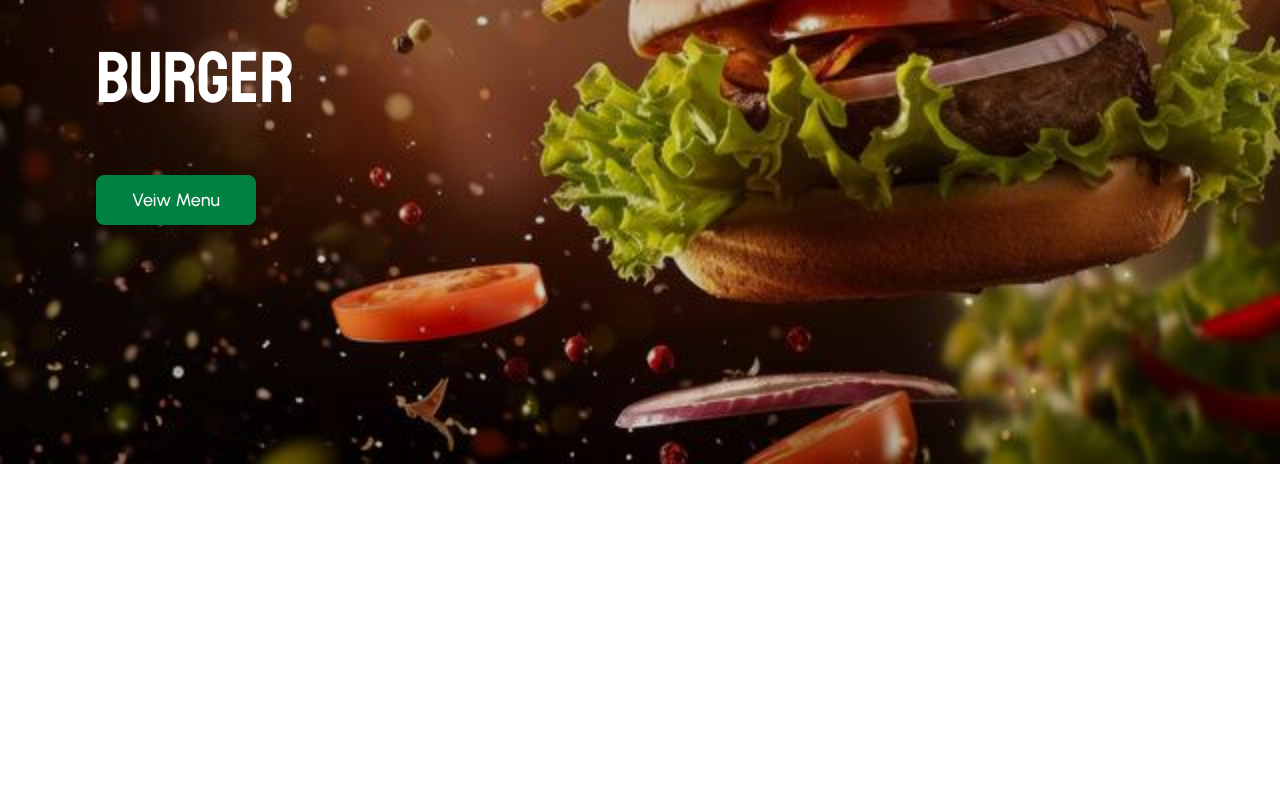
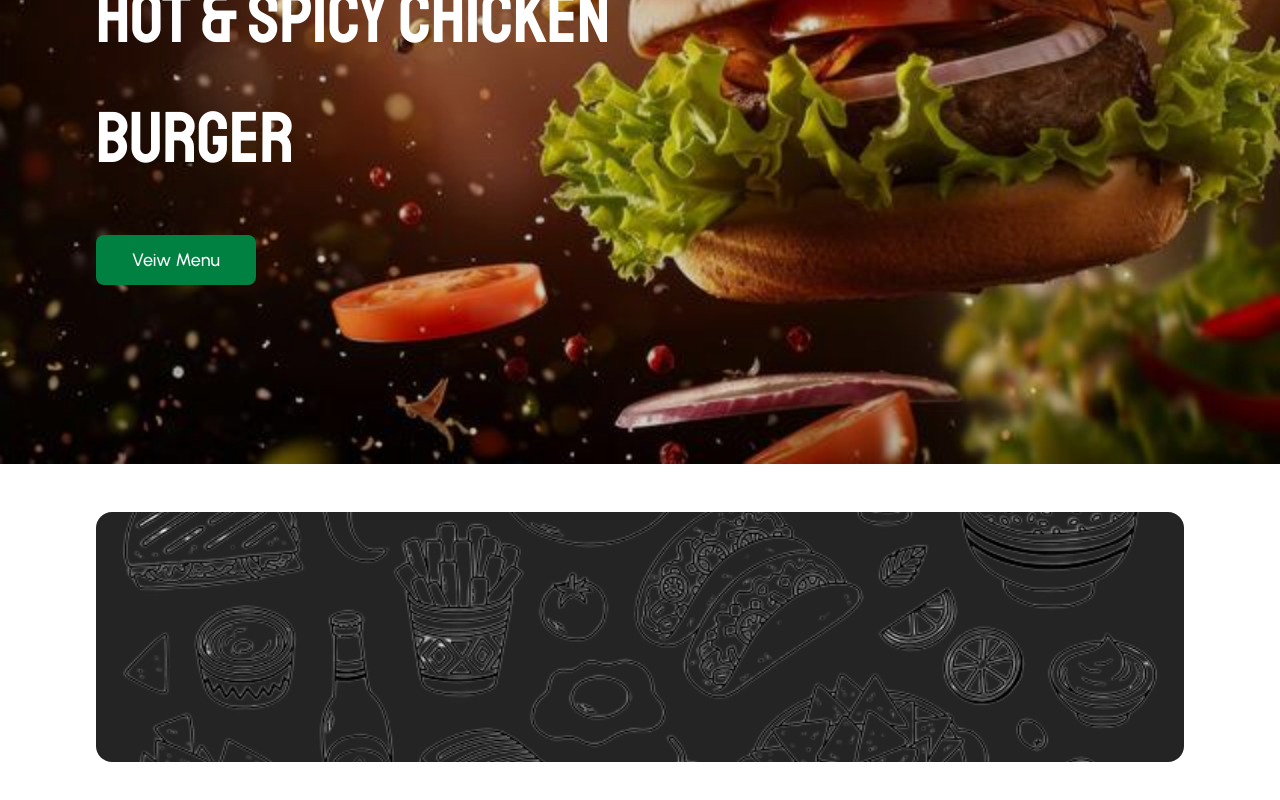
Before and after one commit to Maryammuhammadafzal/Fast_Food_Landing_Page, a Next.js app: page / in a window 1280 px wide. Shown: the part 336-1136 px from the top of the page. Before the commit the page ends 800 px from the top, so only its background shows below. Built offline with nearby package versions, Linux system fonts and the light colour scheme.

Commit message:
Adding Features Section

```diff
--- a/app/Features/Page.jsx
+++ b/app/Features/Page.jsx
@@ -1,8 +1,12 @@
 import React from 'react'
-
+import FeaturesBgImage from '../../public/features-bg.png'
 const FeaturesPage = () => {
   return (
-    <div>
+    <div className='w-full flex justify-center items-center my-12 h-auto'>
+      <div className="w-[85%] flex justify-center items-center rounded-2xl bg-cover bg-center bg-[#242424] h-[250px]"
+      style={{backgroundImage : `url(${FeaturesBgImage.src})`}}>
+
+      </div>
 
     </div>
   )
--- a/app/Hero/Page.jsx
+++ b/app/Hero/Page.jsx
@@ -6,7 +6,7 @@ import Topbar from "@/components/topbar";
 const HeroPage = () => {
   return (
     <div
-      className="w-full md:h-screen h-[600px]  bg-cover max-sm:bg-bottom-right max-sm:h-[500px]   bg-top-right bg-no-repeat"
+      className="w-full md:h-screen max-md:h-[600px] mb-10 bg-cover max-sm:bg-bottom-right max-sm:h-[500px] bg-top-right bg-no-repeat"
       style={{ backgroundImage: `url(${HeroImage.src})` }}
     >
       <div className="w-full h-[40px] sm:block hidden fixed top-0 left-0 shadow-md z-50">
@@ -17,8 +17,8 @@ const HeroPage = () => {
       </div>
       <div className="relative w-full md:h-screen h-auto flex justify-center items-center">
         <div className="overlay bg-black/15 absolute top-0 left-0 h-screen w-full"></div>
-        <div className="content w-full md:h-screen h-[700px] max-sm:h-[500px] absolute top-0 left-0 z-20 flex justify-center items-center">
-          <div className="md:w-[85%] w-full md:px-0 px-3 h-auto flex items-center">
+        <div className="content w-full  h-screen max-md:h-[700px] max-sm:h-[500px] absolute top-0 left-0 z-20 flex justify-center items-center">
+          <div className="md:w-[85%] w-full md:px-0 px-3 h-auto md:pt-30 flex items-center">
             <div className="lg:w-[50%] max-w-xl md:w-[70%] sm:w-full h-fit flex-col flex gap-4  text-white">
               <h3 className="lg:text-xl  md:-mb-7 md:text-2xl sm:text-xl xs:text-lg text-base font-normal urbanist text-[#DB3E22]">
                 TASTE IN EVERY BITE
--- a/app/page.js
+++ b/app/page.js
@@ -1,10 +1,12 @@
 import Image from "next/image";
 import HeroPage from "./Hero/Page";
+import FeaturesPage from "./Features/Page";
 
 export default function Home() {
   return (
    <div className="w-full min-h-screen">
 <HeroPage/>
+<FeaturesPage/>
    </div>
 
   );
```
Also changed, not shown: public/features-bg.png (added).
